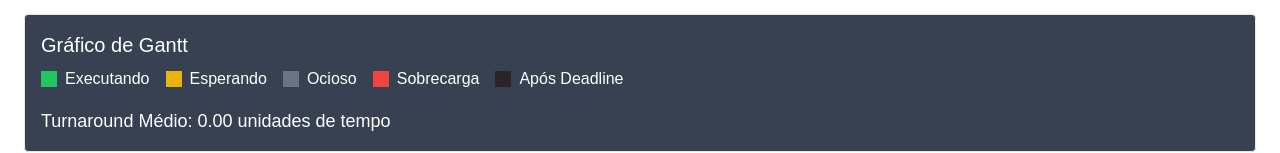
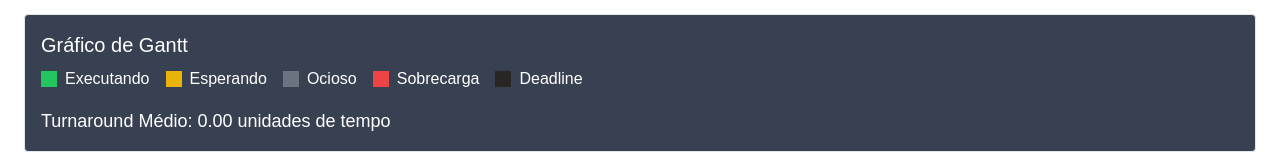
Before and after one commit to lucasjulio2003/Escalonador-de-processos---SO, a Next.js app: page / in a window 1280 px wide. Shown: the part 662-815 px from the top of the page. Built offline with nearby package versions, Linux system fonts and the light colour scheme.

Commit message:
fix: update

```diff
--- a/app/components/GanttChart.tsx
+++ b/app/components/GanttChart.tsx
@@ -65,7 +65,7 @@ export default function GanttChart({
         </div>
         <div className="flex items-center space-x-2">
           <div className="w-4 h-4 bg-stone-800" />
-          <span>Após Deadline</span>
+          <span>Deadline</span>
         </div>
       </div>
 
```
